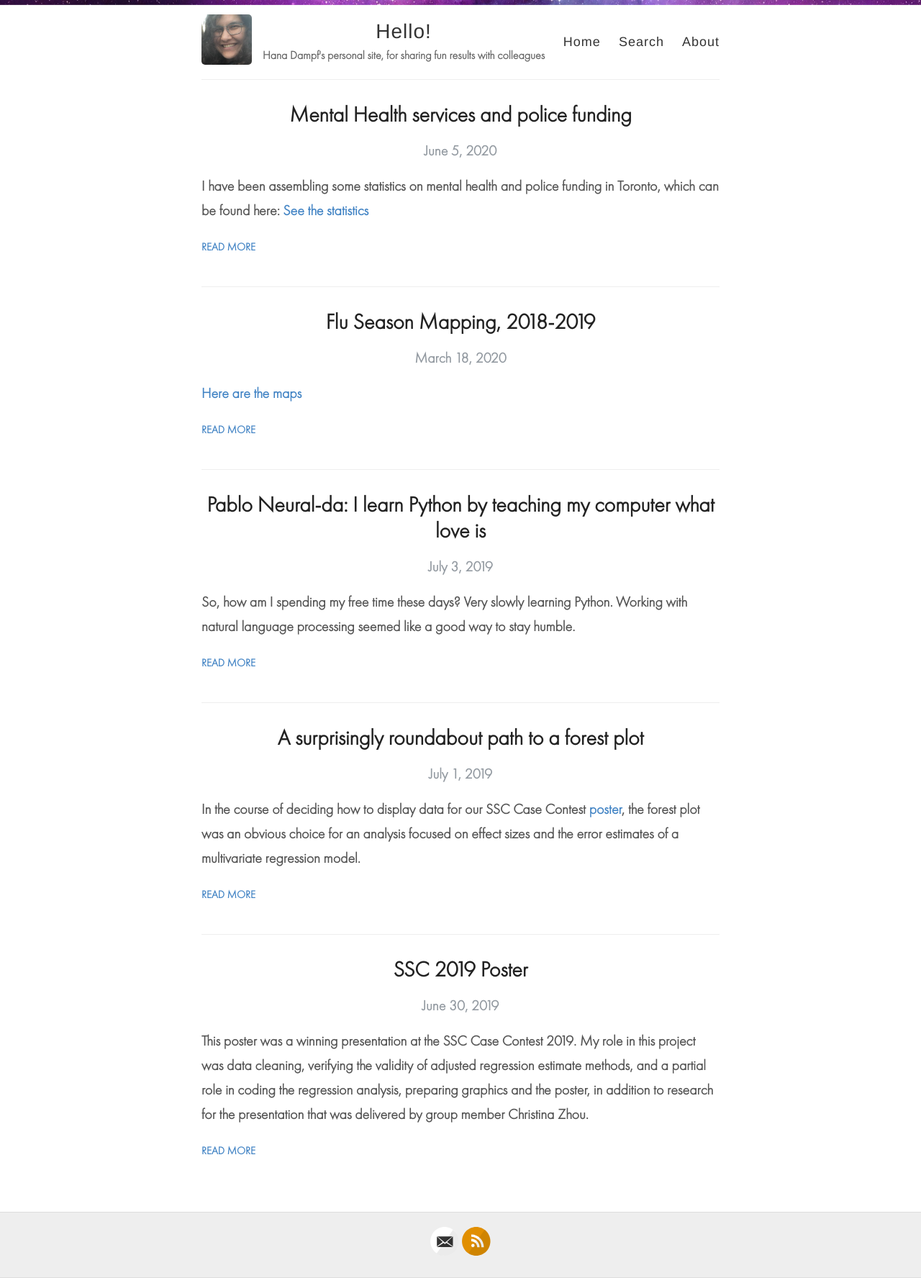
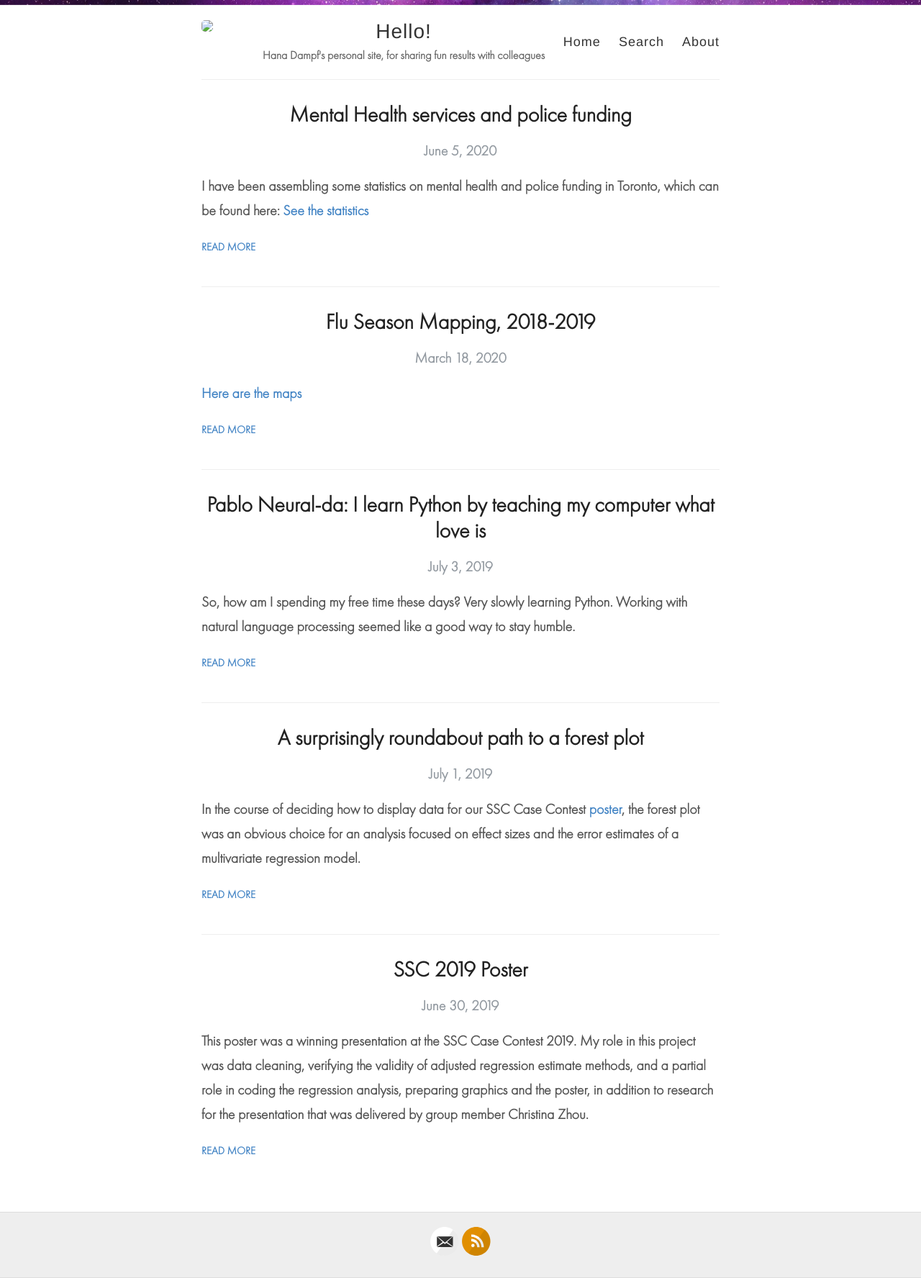
Before and after one commit to hana-dampf/hana-dampf.github.io, a Jekyll site: the page built from index.html, in a window 1280 px wide. Shown: the whole page at 72% size. Built offline with Jekyll 4.4.1, drawn with Linux system fonts in a browser that asks for light colours.

Commit message:
Update _config.yml

```diff
--- a/_config.yml
+++ b/_config.yml
@@ -12,7 +12,7 @@ author: Hana Dampf
 description: Hana Dampf's personal site, for sharing fun results with colleagues
 
 # URL of your avatar or profile pic (you could use your GitHub profile pic)
-avatar: /hana-dampf.github.io/images/66894592_10217009744329366_1481488280867307520_n.jpg
+avatar: hana-dampf.github.io/images/66894592_10217009744329366_1481488280867307520_n.jpg
 
 #
 # Flags below are optional
```
